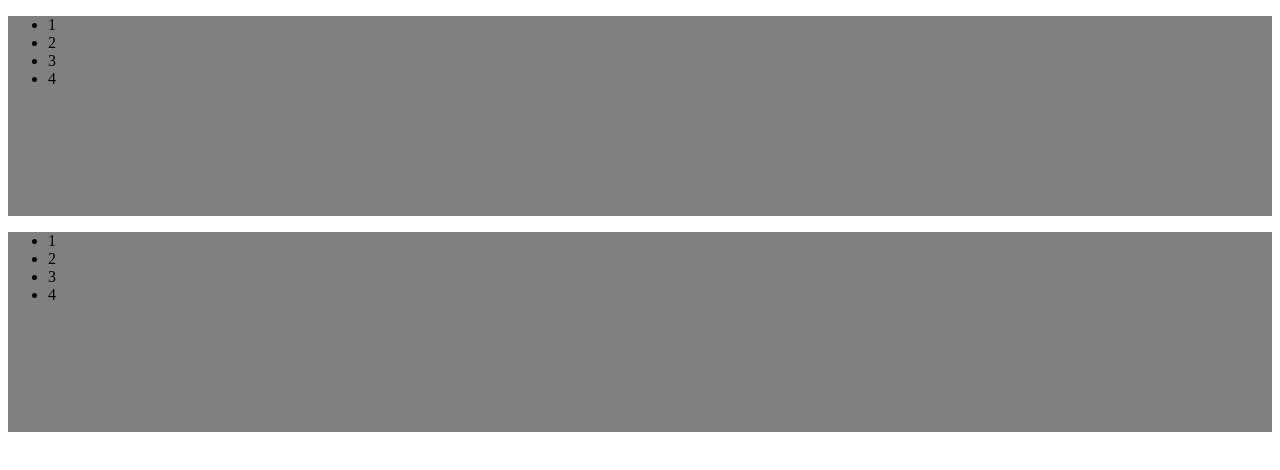
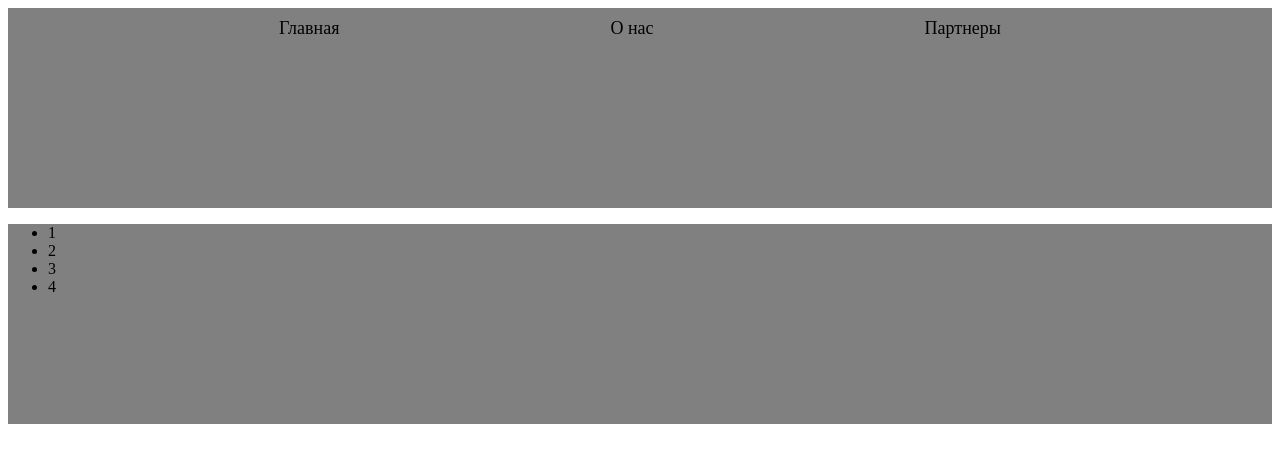
Before and after one commit to itatmisis/gitregator, a JavaScript app in the folder front/: page / in a window 1280 px wide. Shown: the top 470 px of the page. Built offline with nearby package versions, Linux system fonts and the light colour scheme; the HTML template or start-up script is replaced by a standard one.

Commit message:
starting to add redux

```diff
--- a/front/src/App.js
+++ b/front/src/App.js
@@ -6,11 +6,13 @@ import Layout from "./components/Layout";
 function App() {
   return (
     <>
-      <Routes>
-        <Route path="/" element={<Layout></Layout>}></Route>
-        <Route path="/" element={<></>}></Route>
-        <Route path="/" element={<></>}></Route>
-      </Routes>
+      <Layout>
+        <Routes>
+          <Route path="/1" element={<Layout></Layout>}></Route>
+          <Route path="/about" element={<></>}></Route>
+          <Route path="/callUs" element={<></>}></Route>
+        </Routes>
+      </Layout>
     </>
   );
 }
--- a/front/src/components/Header/Header.module.css
+++ b/front/src/components/Header/Header.module.css
@@ -2,4 +2,12 @@
   width: 100%;
   height: 200px;
   background-color: gray;
+  display: flex;
+  justify-content: space-evenly;
 }
+.header a{
+  color: black;
+  text-decoration: none;
+  margin-top: 10px;
+  font-size: large;
+}
--- a/front/src/components/Header/index.js
+++ b/front/src/components/Header/index.js
@@ -1,13 +1,18 @@
+import { Link } from "react-router-dom";
+
 import s from "./Header.module.css";
 function Header() {
   return (
     <header className={s.header}>
-      <ul>
-        <li>1</li>
-        <li>2</li>
-        <li>3</li>
-        <li>4</li>
-      </ul>
+      <Link to="/1">
+        <span>Главная</span>
+      </Link>
+      <Link to="/about">
+        <span>О нас</span>
+      </Link>
+      <Link to="/">
+        <span>Партнеры</span>
+      </Link>
     </header>
   );
 }
```
Also changed, not shown: front/src/components/Selector/index.js (added, +28 -0 lines).
